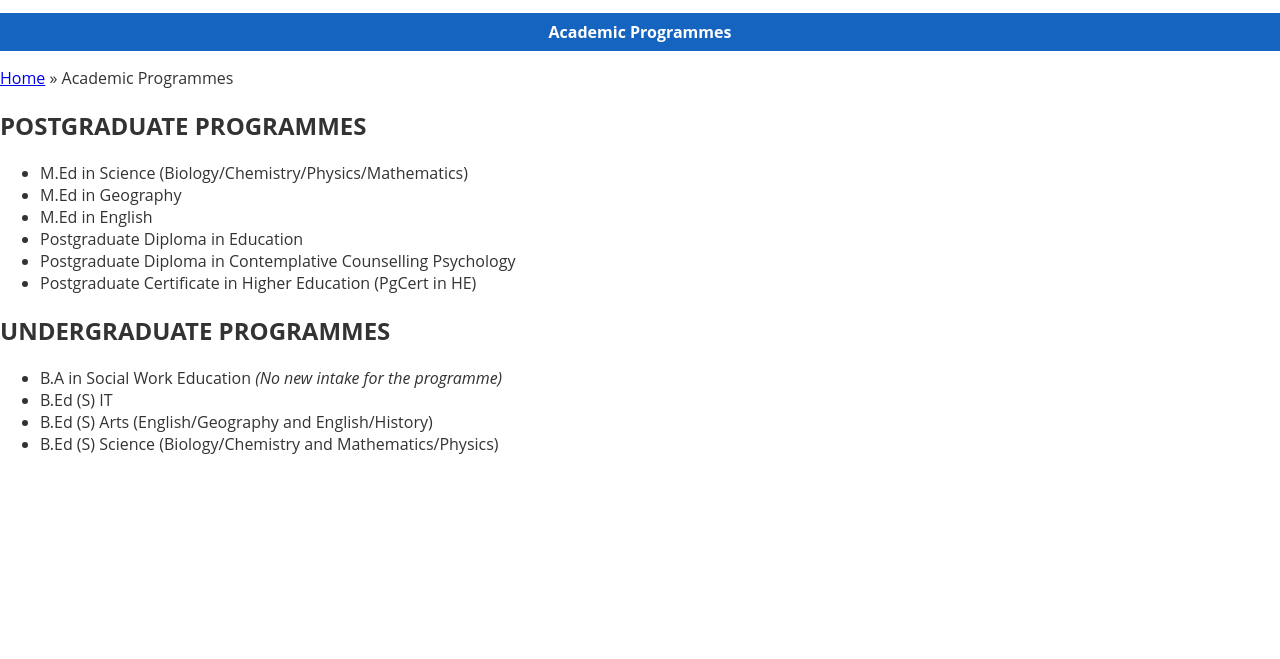
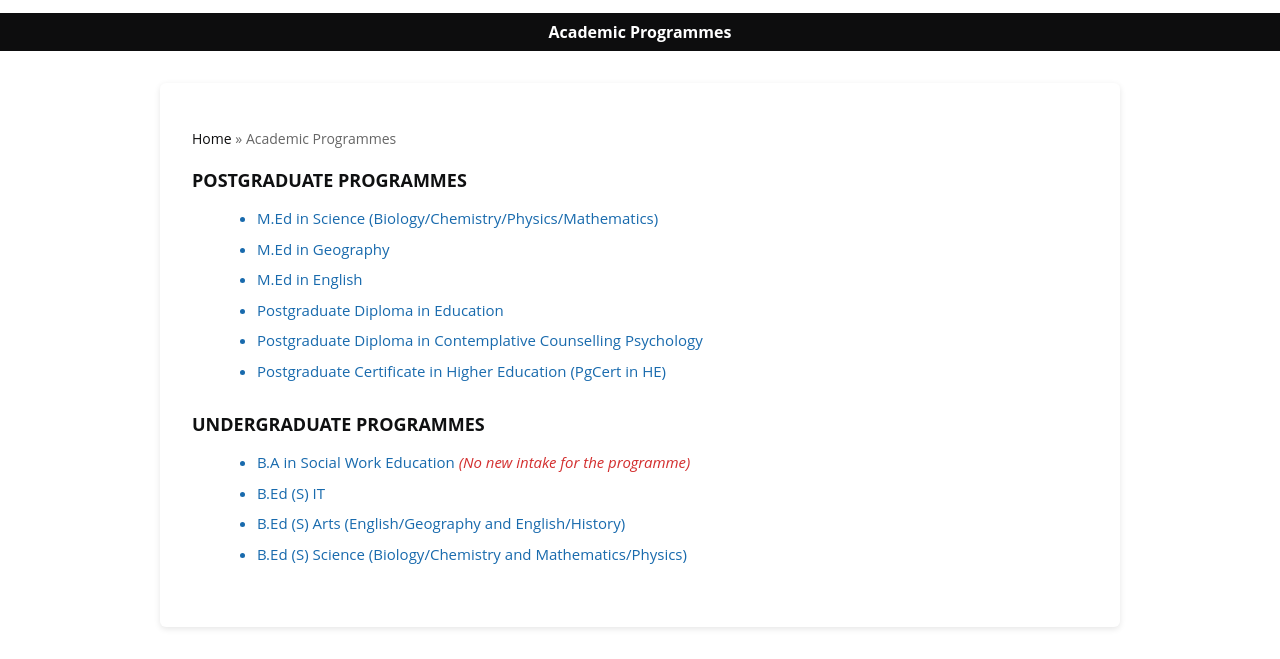
Before and after one commit to choki2005/08230194_Lab-1, a plain HTML site: page programmes.html in a window 1280 px wide. Shown: the part 169-828 px from the top of the page. Before the commit the page ends 800 px from the top, so only its background shows below. Drawn offline with Linux system fonts and the light colour scheme.

Commit message:
Updated index.html and styles.css

```diff
--- a/style.css
+++ b/style.css
@@ -73,7 +73,7 @@ body {
 
 /* Banner */
 .banner {
-    background-color: #1565c0; /* Dark blue */
+    background-color: #0d0d0e; /* Dark blue */
     color: white;
     text-align: center;
     padding: 0.5em;
@@ -98,3 +98,58 @@ body {
 .greetings p {
     text-align: justify;
 }
+
+/* Programmes Page Styling */
+.programmes-container {
+    width: 70%;
+    margin: 2em auto;
+    background-color: #fff;
+    padding: 2em;
+    border-radius: 6px;
+    box-shadow: 0 2px 6px rgba(0, 0, 0, 0.1);
+}
+
+/* Breadcrumb */
+.breadcrumb {
+    font-size: 14px;
+    margin-bottom: 15px;
+    color: #666;
+}
+
+.breadcrumb a {
+    color: #0d0d0e;
+    text-decoration: none;
+}
+
+.breadcrumb a:hover {
+    text-decoration: underline;
+}
+
+/* Programme Headings */
+.programmes-container h2 {
+    color: #0f1011;
+    font-size: 18px;
+    font-weight: bold;
+    margin-top: 20px;
+    margin-bottom: 10px;
+    text-transform: uppercase;
+}
+
+/* Programme List */
+.programme-list {
+    list-style: disc;
+    margin-left: 25px;
+    margin-bottom: 30px;
+    color: #186aad;
+    font-size: 15px;
+}
+
+.programme-list li {
+    margin-bottom: 8px;
+    line-height: 1.5;
+}
+
+.programme-list em {
+    color: #d32f2f;
+    font-style: italic;
+}
```
Also changed, not shown: index.html (+2 -1 lines).
